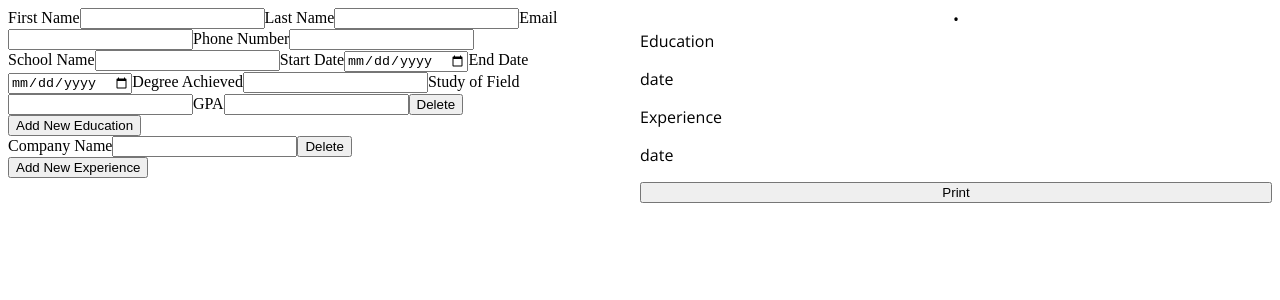
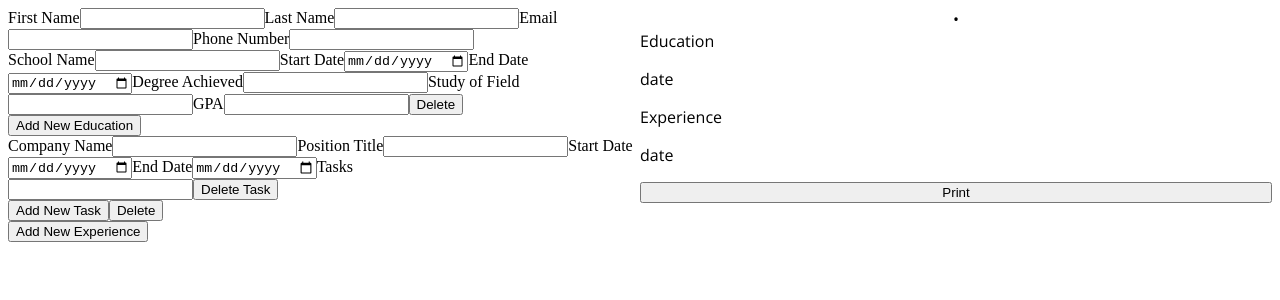
Before and after one commit to jennyyi78/cv-application, a React (Create React App) app: page / in a window 1280 px wide. Shown: the top 300 px of the page. Built offline with nearby package versions, Linux system fonts and the light colour scheme.

Commit message:
Add experience info form & functionality

```diff
--- a/src/components/CVForm.js
+++ b/src/components/CVForm.js
@@ -35,7 +35,7 @@ class Form extends Component {
         positionTitle: '',
         workDateFrom: '',
         workDateTo: '',
-        mainTasks: [],
+        tasks: [{ index: uniqid(), taskText: '' }],
       }],
 
     };
@@ -59,6 +59,16 @@ class Form extends Component {
       case 'experience-info-input': {
         const experience = totalExperience.find((experienceInfo) => experienceInfo.index === index);
         experience[event.target.id] = event.target.value;
+        this.setState({ totalExperience });
+        break;
+      }
+      case 'tasks-info-input': {
+        const experience = totalExperience.find((experienceInfo) => experienceInfo.index === index);
+
+        const taskIndex = event.target.getAttribute('data-task-index');
+        const task = experience.tasks.find((taskInfo) => taskInfo.index === taskIndex);
+        task.taskText = event.target.value;
+
         this.setState({ totalExperience });
         break;
       }
@@ -101,12 +111,30 @@ class Form extends Component {
           positionTitle: '',
           workDateFrom: '',
           workDateTo: '',
-          mainTasks: [],
+          tasks: [{ index: uniqid(), taskText: '' }],
 
         };
 
         this.setState({
           totalExperience: totalExperience.concat(newForm),
+        });
+        break;
+      }
+
+      case 'add-task': {
+        const newTask = {
+
+          index: id,
+          task: '',
+
+        };
+
+        const experience = totalExperience.find(
+          (experienceInfo) => experienceInfo.index === event.target.getAttribute('data-index'),
+        );
+        experience.tasks = experience.tasks.concat(newTask);
+        this.setState({
+          totalExperience,
         });
         break;
       }
@@ -132,6 +160,16 @@ class Form extends Component {
         });
         break;
       }
+      case 'delete-tasks-info': {
+        const experience = totalExperience.find(
+          (experienceInfo) => experienceInfo.index === event.target.getAttribute('data-index'),
+        );
+        experience.tasks = experience.tasks.filter((task) => task.index !== event.target.getAttribute('data-task-index'));
+        this.setState({
+          totalExperience,
+        });
+        break;
+      }
       default:
         break;
     }
@@ -151,6 +189,7 @@ class Form extends Component {
     const {
       generalInfo, totalEducation, totalExperience,
     } = this.state;
+
     return (
       <div className="main-container">
         <div className="cv-form-container">
@@ -303,6 +342,64 @@ class Form extends Component {
                 />
               </label>
 
+              <label htmlFor="positionTitle">
+                Position Title
+                <input
+                  onBlur={this.handleChange}
+                  defaultValue={experienceInfo.positionTitle}
+                  type="text"
+                  id="positionTitle"
+                  className="experience-info-input"
+                  data-index={experienceInfo.index}
+                  onKeyDown={this.enterToSubmit}
+                />
+              </label>
+
+              <label htmlFor="workDateFrom">
+                Start Date
+                <input
+                  onBlur={this.handleChange}
+                  defaultValue={experienceInfo.workDateFrom}
+                  type="date"
+                  id="workDateFrom"
+                  className="experience-info-input"
+                  data-index={experienceInfo.index}
+                  onKeyDown={this.enterToSubmit}
+                />
+              </label>
+
+              <label htmlFor="workDateTo">
+                End Date
+                <input
+                  onBlur={this.handleChange}
+                  defaultValue={experienceInfo.workDateTo}
+                  type="date"
+                  id="workDateTo"
+                  className="experience-info-input"
+                  data-index={experienceInfo.index}
+                  onKeyDown={this.enterToSubmit}
+                />
+              </label>
+              <label htmlFor="tasks">
+                Tasks
+                {experienceInfo.tasks.map((task) => (
+                  <div key={task.index}>
+                    <input
+                      onBlur={this.handleChange}
+                      defaultValue={task.taskText}
+                      type="text"
+                      id="tasks"
+                      className="tasks-info-input"
+                      data-index={experienceInfo.index}
+                      data-task-index={task.index}
+                      onKeyDown={this.enterToSubmit}
+                    />
+                    <button type="button" id="tasks" data-index={experienceInfo.index} data-task-index={task.index} className="delete-tasks-info" onClick={this.deleteForm}>Delete Task</button>
+                  </div>
+
+                ))}
+              </label>
+              <button type="button" data-index={experienceInfo.index} className="add-task" onClick={this.createAdditionalForm}>Add New Task</button>
               <button type="button" data-index={experienceInfo.index} className="delete-experience-info" onClick={this.deleteForm}>Delete</button>
             </form>
           ))}
```
Also changed, not shown: 1 other file (tests, documents, lock files or other folders).
